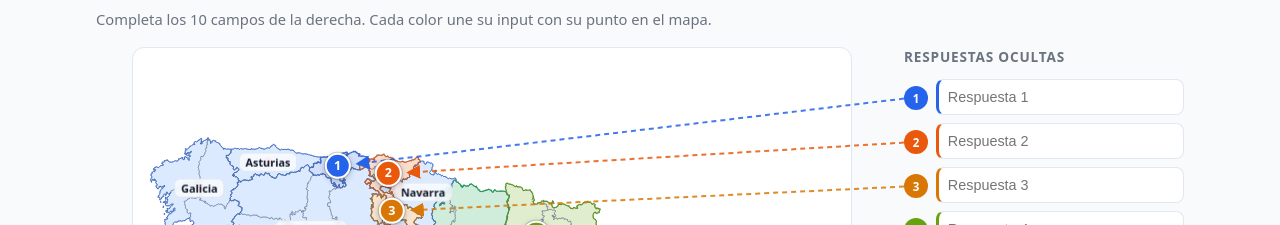
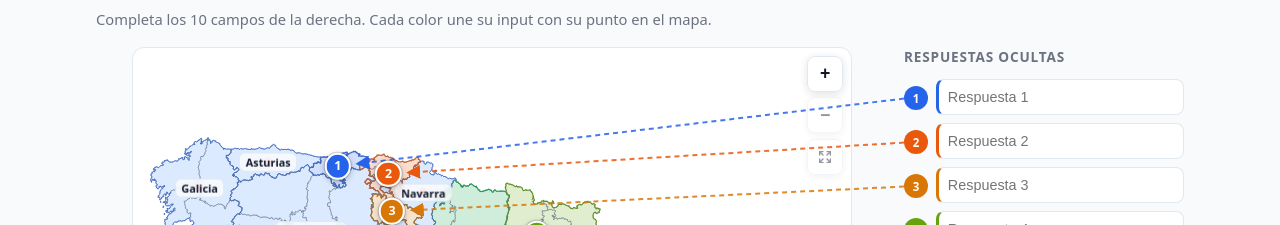
Before and after one commit to lpenate/spain-geography, a Vue app: page /quiz/comunidades in a window 1280 px wide. Shown: the part 156-381 px from the top of the page. Built offline with nearby package versions, Linux system fonts and the light colour scheme.

Commit message:
feat(quiz): add map zoom controls and input focus zoom
Add +/- and fit-view controls on the map, zoom to x3 when focusing an answer
input, and keep markers and connector lines in sync with the zoom state.

```diff
--- a/src/components/maps/SvgQuizMap.vue
+++ b/src/components/maps/SvgQuizMap.vue
@@ -1,7 +1,8 @@
 <script setup lang="ts">
 import { computed, onMounted, ref, watch } from 'vue'
-import type { QuizAnswerResult, QuizSessionItem } from '@/types/quiz'
+import type { MapLabel, QuizAnswerResult, QuizSessionItem } from '@/types/quiz'
 import { withAlpha } from '@/utils/quizColors'
+import { MAP_MAX_ZOOM, MAP_MIN_ZOOM, mapZoomTransform } from '@/utils/mapZoom'
 
 const props = defineProps<{
   mapUrl: string
@@ -9,11 +10,20 @@ const props = defineProps<{
   corrected: boolean
   resultsByItemId: Record<string, QuizAnswerResult>
   itemColorsById: Record<string, string>
+  zoomScale: number
+  zoomOrigin: MapLabel
+}>()
+
+const emit = defineEmits<{
+  'zoom-in': []
+  'zoom-out': []
+  'zoom-fit': []
 }>()
 
 const svgMarkup = ref('')
 const mapRoot = ref<HTMLElement | null>(null)
 const isSpainMap = computed(() => props.mapUrl.includes('spain'))
+const zoomStyle = computed(() => mapZoomTransform(props.zoomScale, props.zoomOrigin))
 
 const visibleItems = computed(() => props.sessionItems.filter((item) => !item.isHidden))
 
@@ -82,6 +92,7 @@ defineExpose({
 <template>
   <div class="svg-quiz-map" :class="{ 'svg-quiz-map--spain': isSpainMap }">
     <div ref="mapRoot" class="svg-quiz-map__canvas">
+      <div class="svg-quiz-map__zoom" :style="zoomStyle">
         <!-- eslint-disable-next-line vue/no-v-html -->
         <div class="svg-quiz-map__svg" v-html="svgMarkup" />
 
@@ -94,6 +105,55 @@ defineExpose({
           >
             {{ item.name }}
           </div>
+        </div>
+      </div>
+
+      <div class="svg-quiz-map__controls" role="toolbar" aria-label="Controles de zoom del mapa">
+        <button
+          class="svg-quiz-map__control"
+          type="button"
+          aria-label="Acercar mapa"
+          :disabled="zoomScale >= MAP_MAX_ZOOM"
+          @click="emit('zoom-in')"
+        >
+          +
+        </button>
+        <button
+          class="svg-quiz-map__control"
+          type="button"
+          aria-label="Alejar mapa"
+          :disabled="zoomScale <= MAP_MIN_ZOOM"
+          @click="emit('zoom-out')"
+        >
+          −
+        </button>
+        <button
+          class="svg-quiz-map__control"
+          type="button"
+          aria-label="Mostrar todo el mapa"
+          :disabled="zoomScale <= MAP_MIN_ZOOM"
+          @click="emit('zoom-fit')"
+        >
+          <svg
+            class="svg-quiz-map__control-icon"
+            viewBox="0 0 24 24"
+            aria-hidden="true"
+            fill="none"
+            stroke="currentColor"
+            stroke-width="2"
+            stroke-linecap="round"
+            stroke-linejoin="round"
+          >
+            <path d="M4 9V4h5" />
+            <path d="M4 4l5 5" />
+            <path d="M20 9V4h-5" />
+            <path d="M20 4l-5 5" />
+            <path d="M4 15v5h5" />
+            <path d="M4 20l5-5" />
+            <path d="M20 15v5h-5" />
+            <path d="M20 20l-5-5" />
+          </svg>
+        </button>
       </div>
     </div>
   </div>
@@ -117,6 +177,56 @@ defineExpose({
   border-radius: 12px;
   background: var(--surface);
   touch-action: manipulation;
+}
+
+.svg-quiz-map__zoom {
+  width: 100%;
+  height: 100%;
+  transition: transform 0.25s ease;
+  will-change: transform;
+}
+
+.svg-quiz-map__controls {
+  position: absolute;
+  top: 0.5rem;
+  right: 0.5rem;
+  z-index: 4;
+  display: flex;
+  flex-direction: column;
+  gap: 0.35rem;
+}
+
+.svg-quiz-map__control {
+  display: grid;
+  place-items: center;
+  min-width: 2.25rem;
+  min-height: 2.25rem;
+  padding: 0;
+  border: 1px solid var(--border);
+  border-radius: 8px;
+  background: rgba(255, 255, 255, 0.92);
+  color: var(--text-strong);
+  font-size: 1.1rem;
+  font-weight: 700;
+  line-height: 1;
+  cursor: pointer;
+  box-shadow: 0 2px 8px rgba(15, 23, 42, 0.12);
+  touch-action: manipulation;
+}
+
+.svg-quiz-map__control-icon {
+  width: 1rem;
+  height: 1rem;
+}
+
+.svg-quiz-map__control:hover:not(:disabled) {
+  border-color: var(--accent);
+  color: var(--accent);
+}
+
+.svg-quiz-map__control:disabled {
+  opacity: 0.45;
+  cursor: not-allowed;
 }
 
 .svg-quiz-map--spain .svg-quiz-map__canvas {
--- a/src/components/quiz/MapQuizExercise.vue
+++ b/src/components/quiz/MapQuizExercise.vue
@@ -9,6 +9,16 @@ import type { QuizMode } from '@/types/quiz'
 import { sortItemsNorthToSouth } from '@/utils/quizSession'
 import { shortenLineFromEnd } from '@/utils/connectorLines'
 import { assetUrl } from '@/utils/assetUrl'
+import {
+  DEFAULT_MAP_ZOOM_STATE,
+  MAP_FOCUS_ZOOM,
+  MAP_MIN_ZOOM,
+  decreaseMapZoom,
+  increaseMapZoom,
+  type MapZoomState,
+} from '@/utils/mapZoom'
+
+const MAP_INPUT_SELECTOR = '.quiz-sidebar__input'
 
 interface ConnectorLine {
   itemId: string
@@ -44,6 +54,10 @@ const inputRowRefs = ref<Record<string, HTMLElement | null>>({})
 const connectorLines = ref<ConnectorLine[]>([])
 const panelSize = ref({ width: 0, height: 0 })
 const mapBounds = ref({ left: 0, top: 0, width: 0, height: 0 })
+const focusedItemId = ref<string | null>(null)
+const mapZoom = ref<MapZoomState>({ ...DEFAULT_MAP_ZOOM_STATE })
+
+const isMapZoomed = computed(() => mapZoom.value.scale > MAP_MIN_ZOOM)
 
 const hiddenItems = computed(() => sessionItems.value.filter((item) => item.isHidden))
 
@@ -52,6 +66,58 @@ const orderedHiddenItems = computed(() => sortItemsNorthToSouth(hiddenItems.valu
 const hiddenItemIndexById = computed(() =>
   Object.fromEntries(orderedHiddenItems.value.map((item, index) => [item.id, index + 1])),
 )
+
+const focusedItemLabel = computed(
+  () => orderedHiddenItems.value.find((item) => item.id === focusedItemId.value)?.label ?? null,
+)
+
+const setFocusedItem = (itemId: string) => {
+  if (corrected.value) return
+
+  const item = orderedHiddenItems.value.find((entry) => entry.id === itemId)
+  if (!item) return
+
+  focusedItemId.value = itemId
+  mapZoom.value = { scale: MAP_FOCUS_ZOOM, origin: item.label }
+}
+
+const clearFocusedItem = () => {
+  requestAnimationFrame(() => {
+    const activeElement = document.activeElement
+    if (activeElement?.matches(MAP_INPUT_SELECTOR)) return
+
+    focusedItemId.value = null
+    mapZoom.value = { ...DEFAULT_MAP_ZOOM_STATE }
+  })
+}
+
+const zoomIn = () => {
+  mapZoom.value = {
+    scale: increaseMapZoom(mapZoom.value.scale),
+    origin: focusedItemLabel.value ?? mapZoom.value.origin,
+  }
+}
+
+const zoomOut = () => {
+  const nextScale = decreaseMapZoom(mapZoom.value.scale)
+
+  mapZoom.value = {
+    scale: nextScale,
+    origin: nextScale === MAP_MIN_ZOOM ? DEFAULT_MAP_ZOOM_STATE.origin : mapZoom.value.origin,
+  }
+
+  if (nextScale === MAP_MIN_ZOOM) focusedItemId.value = null
+}
+
+const zoomFitAll = () => {
+  focusedItemId.value = null
+  mapZoom.value = { ...DEFAULT_MAP_ZOOM_STATE }
+}
+
+const handleRestart = () => {
+  zoomFitAll()
+  restartQuiz()
+}
 
 const updateAnswers = (value: Record<string, string>) => {
   answers.value = value
@@ -140,6 +206,15 @@ watch(
   },
   { deep: true },
 )
+
+watch(corrected, (isCorrected) => {
+  if (isCorrected) zoomFitAll()
+})
+
+watch(
+  () => props.mode,
+  () => zoomFitAll(),
+)
 </script>
 
 <template>
@@ -177,6 +252,11 @@ watch(
           :corrected="corrected"
           :results-by-item-id="resultsByItemId"
           :item-colors-by-id="itemColorsById"
+          :zoom-scale="mapZoom.scale"
+          :zoom-origin="mapZoom.origin"
+          @zoom-in="zoomIn"
+          @zoom-out="zoomOut"
+          @zoom-fit="zoomFitAll"
         />
       </div>
 
@@ -191,11 +271,14 @@ watch(
         :score-total="score.total"
         @update:answers="updateAnswers"
         @correct="correctAnswers"
-        @restart="restartQuiz"
+        @restart="handleRestart"
         @register-row="registerInputRow"
+        @focus-item="setFocusedItem"
+        @blur-item="clearFocusedItem"
       />
 
       <svg
+        v-show="!isMapZoomed"
         class="quiz-exercise__connectors"
         :viewBox="`0 0 ${panelSize.width} ${panelSize.height}`"
         aria-hidden="true"
@@ -236,6 +319,8 @@ watch(
         :corrected="corrected"
         :results-by-item-id="resultsByItemId"
         :bounds="mapBounds"
+        :zoom-scale="mapZoom.scale"
+        :zoom-origin="mapZoom.origin"
       />
     </div>
   </section>
--- a/src/components/quiz/QuizAnswerSidebar.vue
+++ b/src/components/quiz/QuizAnswerSidebar.vue
@@ -18,6 +18,8 @@ const emit = defineEmits<{
   correct: []
   restart: []
   'register-row': [itemId: string, element: HTMLElement | null]
+  'focus-item': [itemId: string]
+  'blur-item': []
 }>()
 
 const resultClass = (itemId: string) => {
@@ -87,6 +89,8 @@ const registerRow = (itemId: string, element: Element | ComponentPublicInstance
             :aria-label="`Respuesta ${hiddenItemIndexById[item.id]}`"
             :placeholder="`Respuesta ${hiddenItemIndexById[item.id]}`"
             @input="updateAnswer(item.id, ($event.target as HTMLInputElement).value)"
+            @focus="emit('focus-item', item.id)"
+            @blur="emit('blur-item')"
           />
           <p
             v-if="corrected && !resultsByItemId[item.id]?.isCorrect"
--- a/src/components/quiz/QuizMapMarkers.vue
+++ b/src/components/quiz/QuizMapMarkers.vue
@@ -1,5 +1,7 @@
 <script setup lang="ts">
-import type { QuizAnswerResult, QuizSessionItem } from '@/types/quiz'
+import { computed } from 'vue'
+import type { MapLabel, QuizAnswerResult, QuizSessionItem } from '@/types/quiz'
+import { mapZoomTransform } from '@/utils/mapZoom'
 
 const props = defineProps<{
   items: QuizSessionItem[]
@@ -8,7 +10,11 @@ const props = defineProps<{
   corrected: boolean
   resultsByItemId: Record<string, QuizAnswerResult>
   bounds: { left: number; top: number; width: number; height: number }
+  zoomScale: number
+  zoomOrigin: MapLabel
 }>()
+
+const zoomStyle = computed(() => mapZoomTransform(props.zoomScale, props.zoomOrigin))
 
 const markerStyle = (itemId: string) => {
   if (props.corrected) {
@@ -33,6 +39,7 @@ const markerStyle = (itemId: string) => {
       height: `${bounds.height}px`,
     }"
   >
+    <div class="quiz-map-markers__zoom" :style="zoomStyle">
       <div
         v-for="item in items"
         :key="item.id"
@@ -42,6 +49,7 @@ const markerStyle = (itemId: string) => {
         {{ hiddenItemIndexById[item.id] }}
       </div>
     </div>
+  </div>
 </template>
 
 <style scoped>
@@ -49,6 +57,15 @@ const markerStyle = (itemId: string) => {
   position: absolute;
   z-index: 3;
   pointer-events: none;
+  overflow: hidden;
+}
+
+.quiz-map-markers__zoom {
+  position: relative;
+  width: 100%;
+  height: 100%;
+  transition: transform 0.25s ease;
+  will-change: transform;
 }
 
 .quiz-map-markers__marker {
--- /dev/null
+++ b/src/utils/mapZoom.ts
@@ -0,0 +1,32 @@
+import type { MapLabel } from '@/types/quiz'
+
+export const MAP_MIN_ZOOM = 1
+export const MAP_MAX_ZOOM = 8
+export const MAP_ZOOM_STEP = 1.25
+export const MAP_FOCUS_ZOOM = 3
+
+export const DEFAULT_MAP_ORIGIN: MapLabel = { x: 50, y: 50 }
+
+export interface MapZoomState {
+  scale: number
+  origin: MapLabel
+}
+
+export const DEFAULT_MAP_ZOOM_STATE: MapZoomState = {
+  scale: MAP_MIN_ZOOM,
+  origin: DEFAULT_MAP_ORIGIN,
+}
+
+export const clampMapZoom = (scale: number): number =>
+  Math.min(MAP_MAX_ZOOM, Math.max(MAP_MIN_ZOOM, scale))
+
+export const increaseMapZoom = (scale: number): number =>
+  clampMapZoom(Number((scale * MAP_ZOOM_STEP).toFixed(2)))
+
+export const decreaseMapZoom = (scale: number): number =>
+  clampMapZoom(Number((scale / MAP_ZOOM_STEP).toFixed(2)))
+
+export const mapZoomTransform = (scale: number, origin: MapLabel = DEFAULT_MAP_ORIGIN) => ({
+  transform: `scale(${scale})`,
+  transformOrigin: `${origin.x}% ${origin.y}%`,
+})
```
Also changed, not shown: 1 other file (tests, documents, lock files or other folders). Lines whose indentation alone changed are shown as unchanged.
